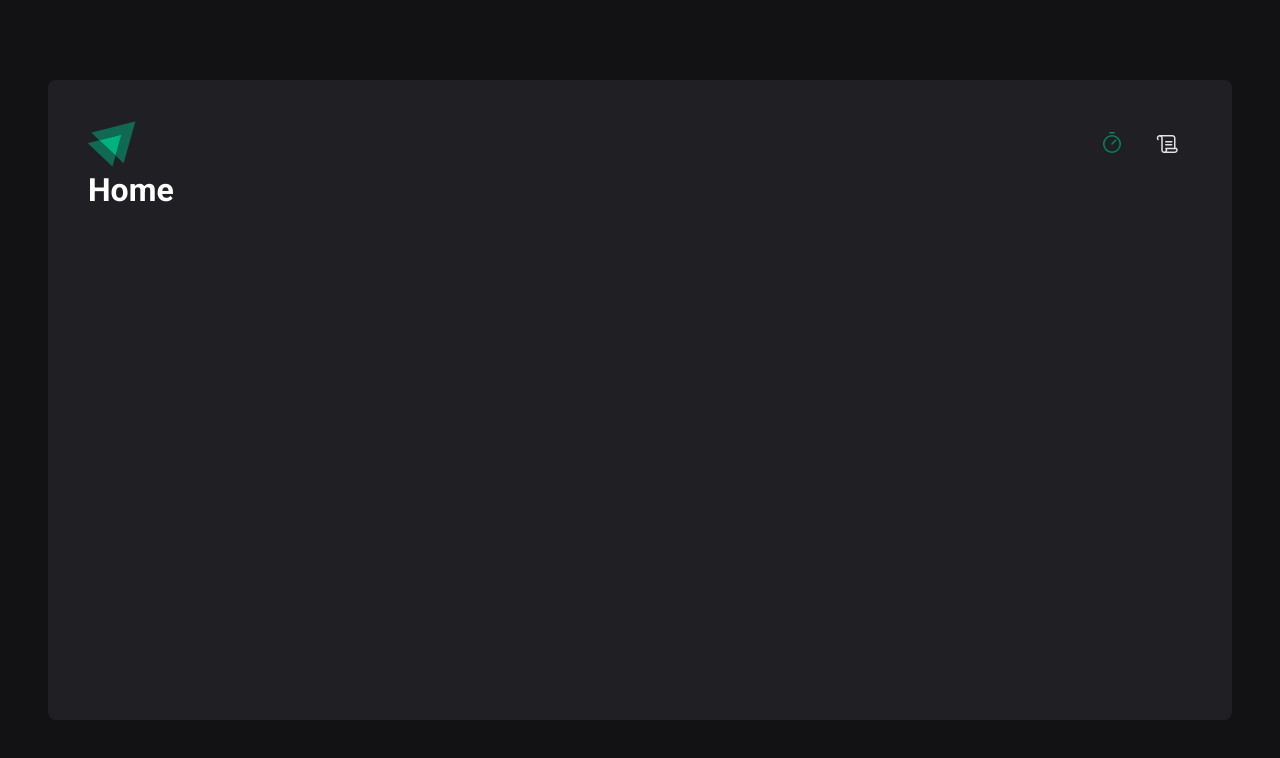
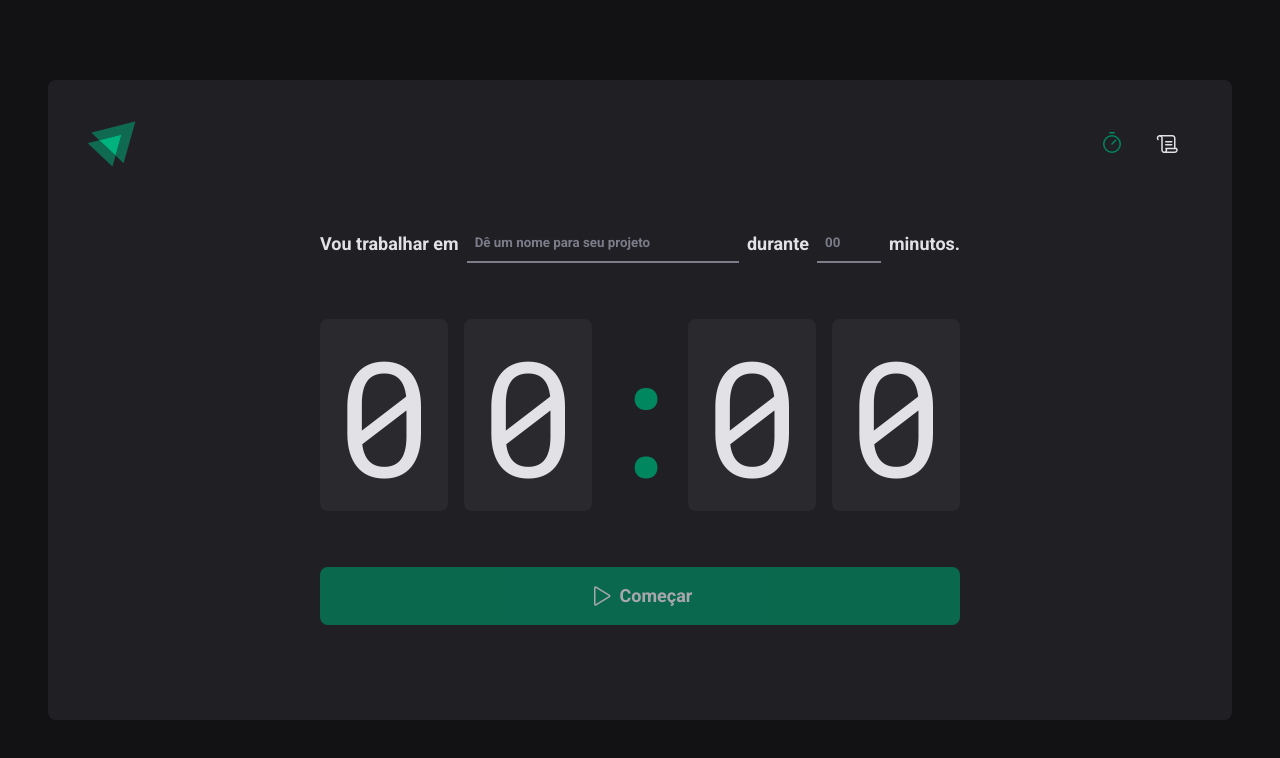
Before and after one commit to vitor-martini/ignite-timer, a React (Vite) app: page / in a window 1280 px wide. Shown: the top 758 px of the page. Built offline with nearby package versions, Linux system fonts and the light colour scheme.

Commit message:
style: home page

```diff
--- a/src/Router.tsx
+++ b/src/Router.tsx
@@ -1,5 +1,5 @@
 import { Route, Routes } from 'react-router-dom';
-import { Home } from './pages/Home.tsx';
+import { Home } from './pages/Home/index.tsx';
 import { History } from './pages/History.tsx';
 import { DefaultLayout } from './layouts/DefaultLayout/index.tsx';
 
--- a/src/components/Header/styles.ts
+++ b/src/components/Header/styles.ts
@@ -23,7 +23,7 @@
       color: ${({ theme }) => theme['gray-100']};
       border-top: 3px solid transparent;
       border-bottom: 3px solid transparent;
-      outline: none;
+      box-shadow: none;
 
       &:hover {
         border-bottom: 3px solid ${({ theme }) => theme['green-500']};
--- a/src/pages/Home.tsx
+++ /dev/null
@@ -1,5 +0,0 @@
-export function Home() {
-  return (
-    <h1>Home</h1>
-  );
-}
--- /dev/null
+++ b/src/pages/Home/index.tsx
@@ -0,0 +1,50 @@
+import { Play } from 'phosphor-react';
+import { HomeContainer, FormContainer, CountdownContainer, Separator, StartCountdownButton, TaskInput, MinutesAmountInput } from './styles';
+
+export function Home() {
+  return (
+    <HomeContainer>
+      <form action="">
+        <FormContainer>
+          <label htmlFor="task">Vou trabalhar em</label>
+          <TaskInput
+            id="task"
+            list="task-suggestions"
+            placeholder="Dê um nome para seu projeto"
+          />
+
+          <datalist id="task-suggestions">
+            <option value="Projeto 1"/>
+            <option value="Projeto 2"/>
+            <option value="Projeto 3"/>
+            <option value="Banana"/>
+          </datalist>
+
+          <label htmlFor="minutesAmount">durante</label>
+          <MinutesAmountInput
+            id="minutesAmount"
+            type="number"
+            placeholder="00"
+            step={5}
+            min={5}
+            max={60}
+          />
+          <span>minutos.</span>
+        </FormContainer>
+
+        <CountdownContainer>
+          <span>0</span>
+          <span>0</span>
+          <Separator>:</Separator>
+          <span>0</span>
+          <span>0</span>
+        </CountdownContainer>
+
+        <StartCountdownButton disabled type="submit">
+          <Play size={24}/>
+          Começar
+        </StartCountdownButton>
+      </form>
+    </HomeContainer>
+  );
+}
--- /dev/null
+++ b/src/pages/Home/styles.ts
@@ -0,0 +1,108 @@
+import styled from 'styled-components';
+
+export const HomeContainer = styled.div`
+  flex: 1;
+  display: flex;
+  flex-direction: column;
+  align-items: center;
+  justify-content: center;
+
+  form {
+    display: flex;
+    flex-direction: column;
+    align-items: center;
+    gap: 3.5rem;
+  }
+`;
+
+export const FormContainer = styled.div`
+  width: 100%;
+  display: flex;
+  align-items: center;
+  justify-content: center;
+  gap: 0.5rem;
+  color: ${({ theme }) => theme['gray-100']};
+  font-size: 1.125rem;
+  font-weight: bold;
+  flex-wrap: wrap;
+`;
+
+const BaseInput = styled.input`
+  background-color: transparent;
+  height: 2.5rem;
+  border: 0;
+  border-bottom: 2px solid ${({ theme }) => theme['gray-500']};
+  font-weight: bold;
+  font-size: 1.125;
+  padding: 0 0.5rem;
+  color: ${({ theme }) => theme['gray-100']};
+
+  &:focus {
+    box-shadow: none;
+    border-color: ${({ theme }) => theme['green-500']};
+  }
+
+  &::placeholder {
+    color: ${({ theme }) => theme['gray-500']};
+  }
+`;
+
+export const TaskInput = styled(BaseInput)`
+  flex: 1;
+
+  &::-webkit-calendar-picker-indicator {
+    display: none !important;
+  }
+`;
+
+export const MinutesAmountInput = styled(BaseInput)`
+  width: 4rem;
+`;
+
+export const CountdownContainer = styled.div`
+  font-family: 'Roboto Mono', monospace;
+  font-size: 10rem;
+  line-height: 8rem;
+  color: ${({ theme }) => theme['gray-100']};
+  display: flex;
+  gap: 1rem;
+
+  span {
+    background: ${({ theme }) => theme['gray-700']};
+    padding: 2rem 1rem;
+    border-radius: 8px;
+  }
+`;
+
+export const Separator = styled.div`
+  padding: 2rem 0;
+  color: ${({ theme }) => theme['green-500']};
+  width: 4rem;
+  overflow: hidden;
+  display: flex;
+  justify-content: center;
+`;
+
+export const StartCountdownButton = styled.button`
+  width: 100%;
+  padding: 1rem;
+  border-radius: 8px;
+
+  display: flex;
+  align-items: center;
+  justify-content: center;
+  gap: 0.5rem;
+  font-weight: bold;
+  font-size: 1.125rem;
+  background-color: ${({ theme }) => theme['green-500']};
+  color: ${({ theme }) => theme['gray-100']};
+
+  &:disabled {
+    opacity: 0.7;
+    cursor: not-allowed;
+  }
+
+  &:not(:disabled):hover {
+    background-color: ${({ theme }) => theme['green-700']};
+  }
+`;
```
